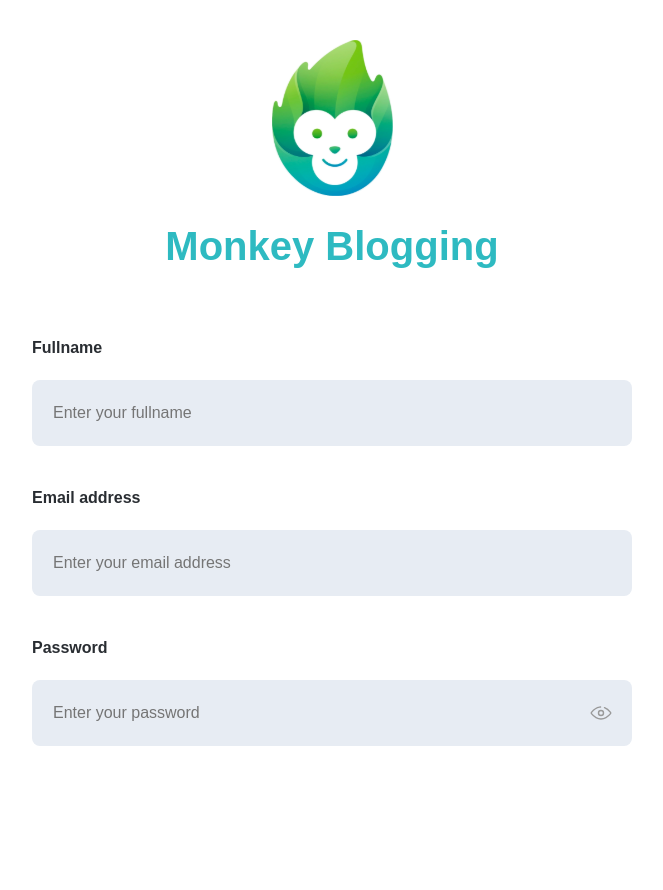
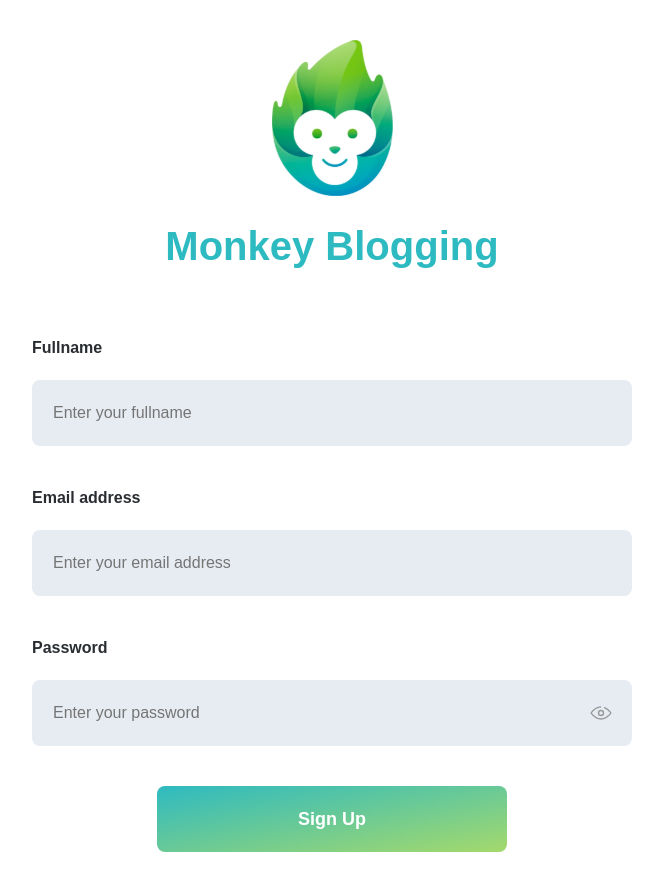
Before and after one commit to phuhoangdev/react-monkey-blogging, a React (Create React App) app: page /sign-up in a window 1280 px wide. Shown: the whole page, without its empty margins (308-971 px from the left). Before the commit the page ends 800 px from the top, so only its background shows below. Built offline with nearby package versions, Linux system fonts and the light colour scheme.

Commit message:
Button, Loading

```diff
--- /dev/null
+++ b/src/components/button/Button.js
@@ -0,0 +1,36 @@
+import styled from "styled-components";
+import LoadingSpinner from "../loading/LoadingSpinner";
+
+const ButtonStyles = styled.button`
+     cursor: pointer;
+     padding: 0 25px;
+     line-height: 1;
+     color: white;
+     background: linear-gradient(to right bottom, ${(props) => props.theme.primary}, ${(props) => props.theme.secondary});
+     border-radius: 8px;
+     font-weight: 600;
+     font-size: 18px;
+     width: 100%;
+     height: ${(props) => props.height || "66px"};
+     display: flex;
+     justify-content: center;
+     align-items: center;
+
+     &:disabled {
+          opacity: 0.5;
+          pointer-events: none;
+     }
+`;
+
+const Button = ({ type = "button", onClick = () => {}, children, ...props }) => {
+     const { isLoading } = props;
+     const child = isLoading ? <LoadingSpinner></LoadingSpinner> : children;
+
+     return (
+          <ButtonStyles type={type} onClick={onClick} {...props}>
+               {child}
+          </ButtonStyles>
+     );
+};
+
+export default Button;
--- /dev/null
+++ b/src/components/button/index.js
@@ -0,0 +1,3 @@
+import Button from "./Button";
+
+export { Button };
--- /dev/null
+++ b/src/components/loading/LoadingSpinner.js
@@ -0,0 +1,21 @@
+import styled from "styled-components";
+const SpinnerStyles = styled.div`
+     width: ${(props) => props.size};
+     height: ${(props) => props.size};
+     border: ${(props) => props.borderSize} solid white;
+     border-top: ${(props) => props.borderSize} solid transparent;
+     border-bottom: ${(props) => props.borderSize} solid transparent;
+     border-radius: 100rem;
+     display: inline-block;
+     animation: spinner 1s infinite linear;
+     @keyframes spinner {
+          100% {
+               transform: rotate(360deg);
+          }
+     }
+`;
+const LoadingSpinner = ({ size = "40px", borderSize = "5px" }) => {
+     return <SpinnerStyles size={size} borderSize={borderSize}></SpinnerStyles>;
+};
+
+export default LoadingSpinner;
--- /dev/null
+++ b/src/components/loading/index.js
@@ -0,0 +1,3 @@
+import LoadingSpinner from "./LoadingSpinner";
+
+export { LoadingSpinner };
--- a/src/pages/SignUpPage.js
+++ b/src/pages/SignUpPage.js
@@ -6,6 +6,7 @@
 import IconEyeClose from "../components/icon/IconEyeClose";
 import { useState } from "react";
 import IconEyeOpen from "../components/icon/IconEyeOpen";
+import Button from "../components/button/Button";
 
 const SignUpPageStyles = styled.div`
      min-height: 100vh;
@@ -34,9 +35,17 @@
           handleSubmit,
           formState: { errors, isValid, isSubmitting },
           watch,
+          reset,
      } = useForm({});
 
-     const handleSignUp = (values) => {};
+     const handleSignUp = (values) => {
+          if (!isValid) return;
+          return new Promise((resolve) => {
+               setTimeout(() => {
+                    resolve();
+               }, 5000);
+          });
+     };
 
      const [togglePassword, setTogglePassword] = useState(false);
 
@@ -64,6 +73,17 @@
                                    )}
                               </Input>
                          </Field>
+                         <Button
+                              type="submit"
+                              style={{
+                                   maxWidth: 350,
+                                   margin: "0 auto",
+                              }}
+                              disabled={isSubmitting}
+                              isLoading={isSubmitting}
+                         >
+                              Sign Up
+                         </Button>
                     </form>
                </div>
           </SignUpPageStyles>
--- a/src/utils/constants.js
+++ b/src/utils/constants.js
@@ -1,5 +1,6 @@
 export const theme = {
      primary: "#2EBAC1",
+     secondary: "#A4D96C",
      grayDark: "#292D32",
      grayLight: "#E7ECF3",
 };
```
